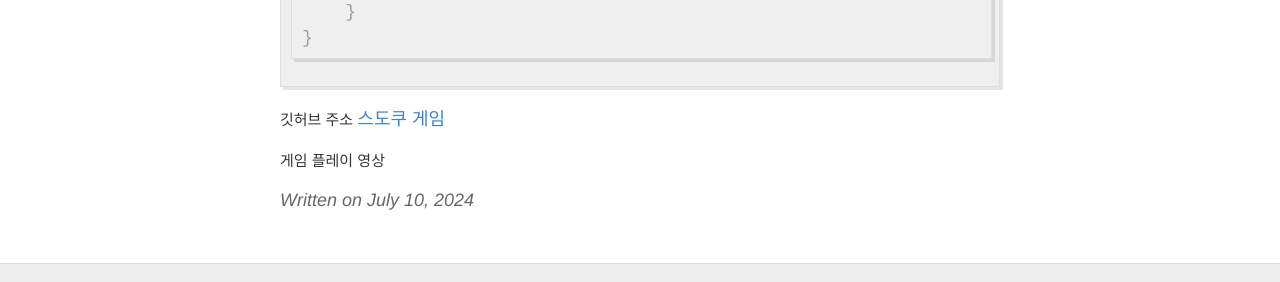
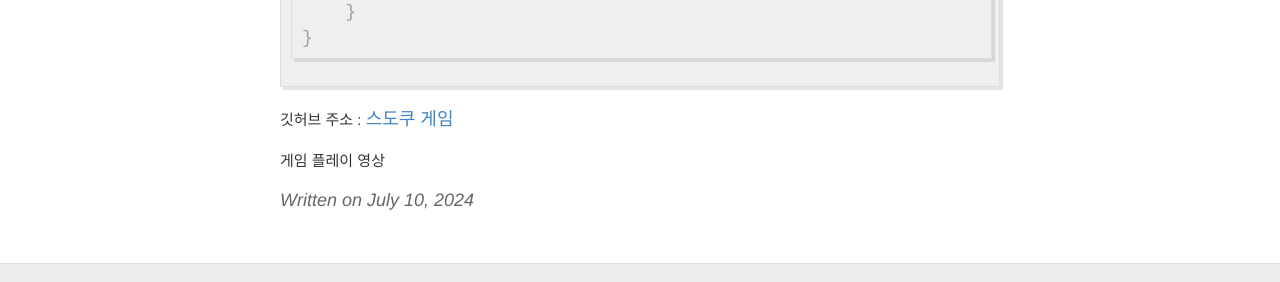
Before and after one commit to enmael/enmael.github.io, a Jekyll site: the page built from _posts/2024-7-10-sudoku2.md, in a window 1280 px wide and 900 px high, scrolled down 27087 px. Shown: the part 548-830 px from the top of the window. Built offline with Jekyll 4.4.1, drawn with Linux system fonts in a browser that asks for light colours; comment, search, counter and statistics services are not loaded.

````diff
--- a/_posts/2024-7-10-sudoku2.md
+++ b/_posts/2024-7-10-sudoku2.md
@@ -1056,7 +1056,7 @@ namespace ConsoleApp1
 }
 ```
 <span style="font-size: 15px;">
- 깃허브 주소
+ 깃허브 주소 :
 </span>
 [스도쿠 게임](https://github.com/enmael/Sudoku_-game)
 
````
